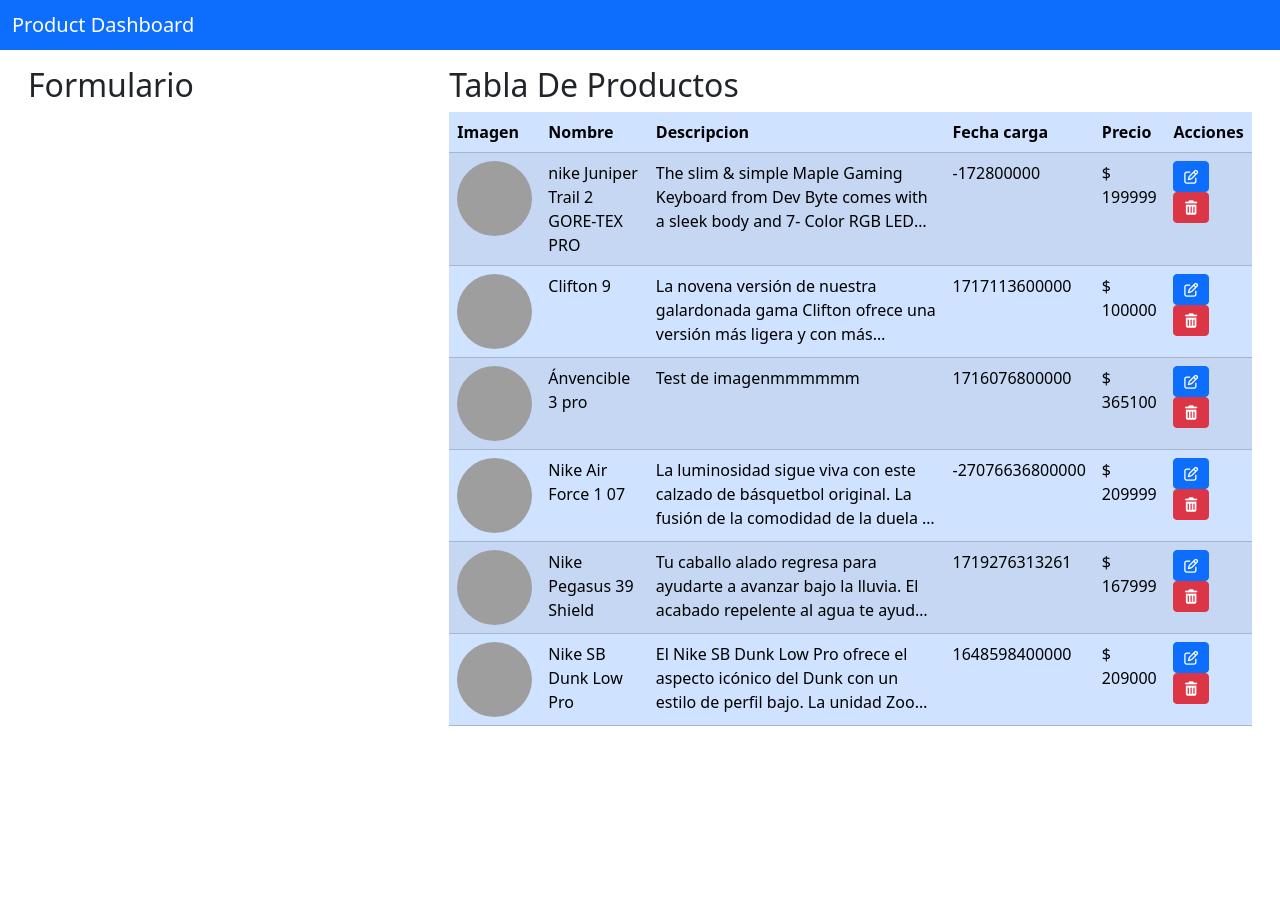
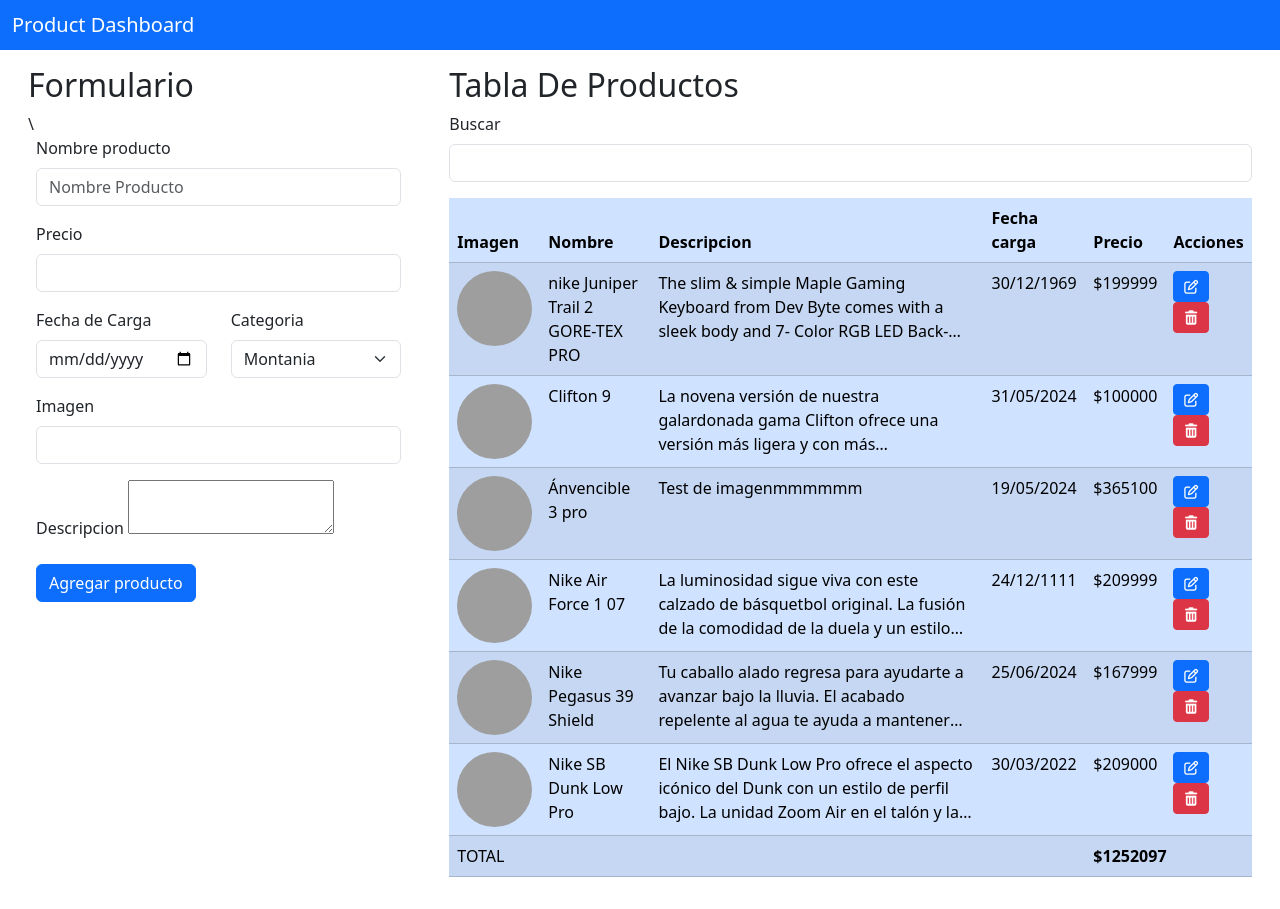
Before and after one commit to Axterr99/Admin-Product, a plain HTML site: page index.html in a window 1280 px wide. Before the commit the page ends 800 px from the top, so only its background shows below. Drawn offline with nearby package versions, Linux system fonts and the light colour scheme; grey boxes are pictures that could not be loaded.

Commit message:
Crear productos funcionando

```diff
--- a/css/styles.css
+++ b/css/styles.css
@@ -17,6 +17,7 @@
 
     .product-description {
         .description {
+        line-clamp: 1;
         display: -webkit-box;
         -webkit-line-clamp: 3;
         overflow: hidden;
@@ -25,11 +26,17 @@
     }
 
     .product-image {
-         img {
+        img {
             width: 75px;
             height: 75px;
             object-fit: cover;
             border-radius: 50%;
-         }
+        }
     }
 }
+
+.table-container {
+    width: 100%;
+    margin: 0 auto;
+    overflow-x: auto;
+}
--- a/index.html
+++ b/index.html
@@ -25,6 +25,48 @@
             <div class="col-12 col-lg-4">
                 <div class="p-3">
                     <h2>Formulario</h2>
+\                   <form class="w-100 px-2" id="form-admin">
+                        <div class="mb-3">
+                            <label for="name" class="form-label">Nombre producto</label>
+                            <input type="text" id="name" name="name" class="form-control" placeholder="Nombre Producto">
+                        </div>
+
+                        <div class="mb-3">
+                            <label class="form-label" for="price" class="price">Precio</label>
+                            <input type="number" name="price" id="price" class="form-control">
+                        </div>
+
+                        <div class="row mb-3">
+                            <div class="col">
+                                <label for="date" class="form-label">Fecha de Carga</label>
+                                <input type="date" id="date" name="createdAt" class="form-control">
+                            </div>
+
+                            <div class="col">
+                                <label for="category" class="form-label">Categoria</label>
+                                <select name="category" id="category" class="form-select">
+                                <option value="mountain">Montania</option>
+                                <option value="running">Zapatilla correr</option>
+                                <option value="trainning">Entrenamiento</option>
+                                <option value="moda">Moda</option>
+                                </select>
+                            </div>
+                        </div>
+
+                        <div class="mb-3">
+                            <label for="image" class="form-label">Imagen</label>
+                            <input type="url" name="image" id="image" class="form-control">
+                        </div>
+
+                        <div class="mb-3">
+                            <label for="description" class="form-label">Descripcion</label>
+                            <textarea name="form-control" name="description" id="description"></textarea>
+                        </div>
+
+                        <div>
+                            <button class="btn btn-primary" type="submit">Agregar producto</button>
+                        </div>
+                    </form>
                 </div>
             </div>
 
@@ -32,7 +74,14 @@
                 <div class="p-3">
                     <h2>Tabla De Productos</h2>
 
-                    <table class="table table-primary table-striped table-admin">
+                    <div class="mb-3">
+
+                        <label for="search" class="form-label">Buscar</label>
+                        <input type="text" class="form-control" onkeyup="searchProduct(event)">
+                    </div>
+
+                    <div class="table-container">
+                        <table class="table table-primary table-striped table-admin">
                         <thead>
                             <th>Imagen</th>
                             <th>Nombre</th>
@@ -45,12 +94,14 @@
 
                         </tbody>
                     </table>
+                    </div>
+
                 </div>
             </div>
         </div>
     </div>
 
-
+<script src="utils/date.js"></script>
 <script src="js/product-admin.js"></script>
 </body>
 </html>
--- a/js/product-admin.js
+++ b/js/product-admin.js
@@ -56,11 +56,22 @@ const products = [
 ]
 
 const tableBodyHTML = document.getElementById(`table-body`)
+const formAdminHTML = document.getElementById(`form-admin`)
 
-console.log(tableBodyHTML)
+// pintar todos los elementos inicialmente
+renderProducts(products)
 
 //Recorrer el array y hacer un console.log de cada producto
-products.forEach((prod) => {
+function renderProducts(ARRAY_TO_RENDER) {
+
+  tableBodyHTML.innerHTML = ` `
+
+  let total = 0
+
+  ARRAY_TO_RENDER.forEach((prod) => {
+
+    total += prod.price
+
     tableBodyHTML.innerHTML += `<tr>
         <td class="product-image">
             <img src="${prod.image}" alt="">
@@ -78,16 +89,91 @@ products.forEach((prod) => {
         </td>
 
         <td class="product-date">
-            ${prod.createdAt}
+            ${formatTimeStampToDate(prod.createdAt)}
         </td>
 
         <td class="product-price">
-            $ ${prod.price}
+            $${prod.price}
         </td>
 
         <td class="product-actions">
             <button class="btn btn-primary btn-sm"><i class="fa-regular fa-pen-to-square"></i></button>
-            <button class="btn btn-danger btn-sm"><i class="fa-solid fa-trash-can"></i></button>
+
+            <button class="btn btn-danger btn-sm" onclick="deleteProduct('${prod.id}')"><i class="fa-solid fa-trash-can"></i></button>
         </td>
     </tr>`
 })
+tableBodyHTML.innerHTML += `<tr> <td colspan="4">TOTAL</td> <td colspan="2" class="fw-bold">$${total}</td></tr>`
+
+}
+
+
+
+// Llamar una funcion especifica para borrar productos
+function deleteProduct(identificador) {
+
+  // Obtenes el id del producto a eliminar
+  console.log("id recibido", identificador)
+
+  // Poder identificar el indice del producto a eliminar a traves  de algun metodo
+  const index = products.findIndex((producto) => {
+
+    // Condicion yo return un true
+    if(identificador === producto.id) {
+      return true
+    } else {
+      return false
+    }
+  })
+
+  // Eliminar el producto del array con splice en base a su ubicacion
+
+  products.splice(index, 1)
+
+  renderProducts(products)
+  console.log(products)
+  console.log(products.length)
+}
+
+function searchProduct(evt) {
+  // Recibo un evento en este caso del tipo oninput
+  const text = evt.target.value.toLowerCase()
+
+  // Primero tengo que buscar en mi array los elementos que tengan como valor Name el texto que la persona a escrito
+  const productosFiltrados = products.filter((PRODUCTITO) => {
+    const name = PRODUCTITO.name.toLowerCase()
+    const descripcion = PRODUCTITO.description.toLowerCase()
+
+    if(name.includes(text) || descripcion.includes(text) ) {
+      return true
+    } else {
+      return false
+    }
+  })
+
+  renderProducts(productosFiltrados)
+}
+
+formAdminHTML.addEventListener(`submit`, (evt) => {
+  // Prevenimos el comportamiento por defecto del formulario
+  evt.preventDefault()
+
+  const el = evt.target.elements
+
+  const nuevoProducto = {
+    name: el.name.value,
+    price: el.price.valueAsNumber,
+    category: el.category.value,
+    description: el.description.value,
+    image: el.image.value,
+    createdAt: el.date.valueAsNumber,
+    id: crypto.randomUUID()
+    }
+
+    console.log(nuevoProducto)
+
+    products.push(nuevoProducto)
+    renderProducts(products)
+
+    formAdminHTML.reset()
+})
--- /dev/null
+++ b/utils/date.js
@@ -0,0 +1,21 @@
+function formatTimeStampToDate(fecha) {
+
+    const collator = new Intl.DateTimeFormat(`es-AR`, {
+        day: `2-digit`,
+        month: `2-digit`,
+        year: `numeric`
+    })
+
+    return collator.format(fecha)
+    // const dateObject  = new Date(fecha)
+    // const year = dateObject.getFullYear()
+    // const month = dateObject.getMonth() + 1
+
+    // if (month > 10) {
+
+    // }
+
+    // const day = dateObject.getDate()
+
+    // return `${day}/${month}/${year}`
+}
```
